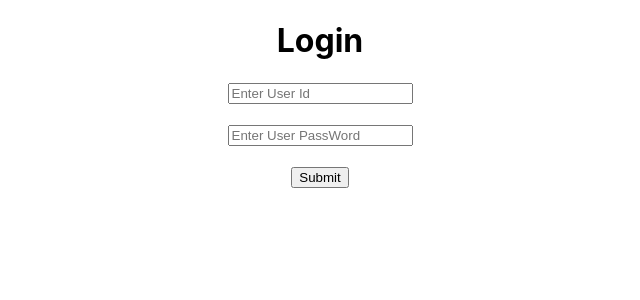
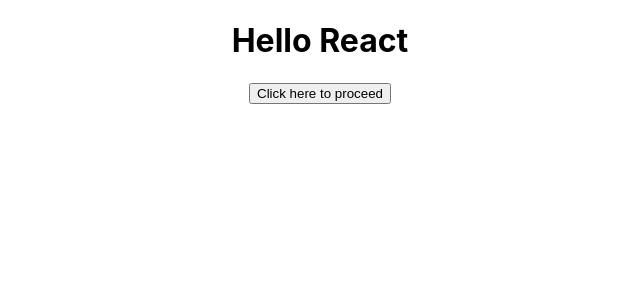
Before and after one commit to Babloo321/React_Start, a React (Create React App) app: page / in a window 1280 px wide. Shown: the top 300 px of the page, without its empty margins (320-960 px from the left). Built offline with nearby package versions, Linux system fonts and the light colour scheme.

Commit message:
pass function as props

```diff
--- a/src/App.js
+++ b/src/App.js
@@ -1,12 +1,16 @@
 import logo from "./logo.svg";
 import "./App.css";
-import Login from "./Login";
+// import Login from "./Login";
+import Function_as_Props from "./work/Function_as_Props";
 import React from "react";
 export default function App()
 {
+    function getData() {
+        alert("Hello from App")
+    }
     return(
         <div className='App'>
-            <Login />
+        <Function_as_Props data={getData} />
         </div>
     );
 }
--- a/src/Login.js
+++ b/src/Login.js
@@ -1,21 +1,57 @@
+import { useState } from "react";
+
 // import React, {useState} from "react";
-function Login()
-{
-    function loginSubmit(e)
-    {
-        e.preventDefault()
+function Login() {
+  const [user, setUser] = useState("");
+  const [password, setPassword] = useState("");
+  const [userErr, setUserErr] = useState(false);
+  const [passErr, setPassErr] = useState(false);
+  function loginSubmit(e) {
+    if (user.lenght < 3 || password.length < 3) {
+      alert("type correct values");
+    } else {
+      alert("all good");
     }
-    return(
+    e.preventDefault();
+  }
+  function userHandler(e) {
+    let item = e.target.value;
+    if (item.lenght < 3) {
+      setUserErr(true);
+    } else {
+      setUserErr(false);
+    }
+    setUser(item);
+  }
+
+  function passHandler(e) {
+    let item = e.target.value;
+    if (item.lenght < 3) {
+      setPassErr(true);
+    } else {
+      setPassErr(false);
+    }
+    setPassword(item);
+  }
+  return (
     <div>
-        <h1>Login</h1>
-        <form onSubmit={loginSubmit}>
-            <input type="text" placeholder="Enter User Id" />
-            <br /><br/>
-            <input type="text" placeholder="Enter User PassWord" />
-            <br /><br/>
-            <button type="Submit">Submit</button>
-        </form>
+      <h1>Login</h1>
+      <form onSubmit={loginSubmit}>
+        <input type="text" placeholder="Enter User Id" onChange={userHandler} />
+        {userErr ? <span>Invalid User</span> : ""}
+        <br />
+        <br />
+        <input
+          type="text"
+          placeholder="Enter User PassWord"
+          onChange={passHandler}
+        />
+        {passErr ? <span>Invalid Password</span> : ""}
+        <br />
+        <br />
+        <button type="Submit">Submit</button>
+      </form>
     </div>
-    );
+  );
 }
 export default Login;
--- /dev/null
+++ b/src/work/Function_as_Props.js
@@ -0,0 +1,10 @@
+function Function_as_Props(props){
+    return(
+        <div>
+            <h1>Hello React</h1>
+           {/* <button onclick={()=>props.data()}>Click here to proceed</button> */}
+           <button onclick={props.data}>Click here to proceed</button>
+        </div>
+    );
+}
+export default Function_as_Props;
```
